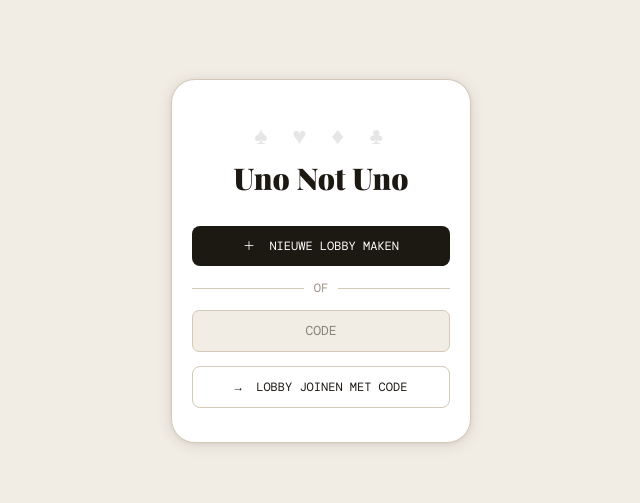
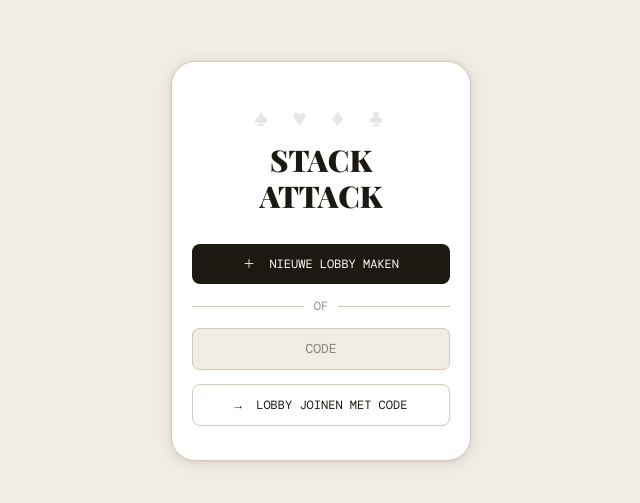
Before and after one commit to kajvdv/uno-not-uno, a Vue app in the folder frontend-vue/: page / in a window 1280 px wide. Shown: the part 139-642 px from the top of the page, without its empty margins (319-959 px from the left). Built offline with nearby package versions, Linux system fonts and the light colour scheme; the HTML template or start-up script is replaced by a standard one; a web font is replaced by a local one.

Commit message:
Change game name

```diff
--- a/frontend-vue/src/views/start/StartView.vue
+++ b/frontend-vue/src/views/start/StartView.vue
@@ -15,7 +15,9 @@ function joinLobby() {
   <Card>
     <CardTitle>
       <div class="text-2xl opacity-10 mb-2 text-(--ink) tracking-[0.2em]">♠ ♥ ♦ ♣</div>
-      <h2 class="font-title text-3xl font-black text-(--ink) mb-1.5">Uno Not Uno</h2>
+      <h2 class="font-title text-3xl font-black text-(--ink) mb-1.5 uppercase">
+        Stack<br />Attack
+      </h2>
     </CardTitle>
     <Button class="mb-2.5" type="ink" @click="router.push('/new')"
       >＋ &nbsp;Nieuwe lobby maken</Button
```
